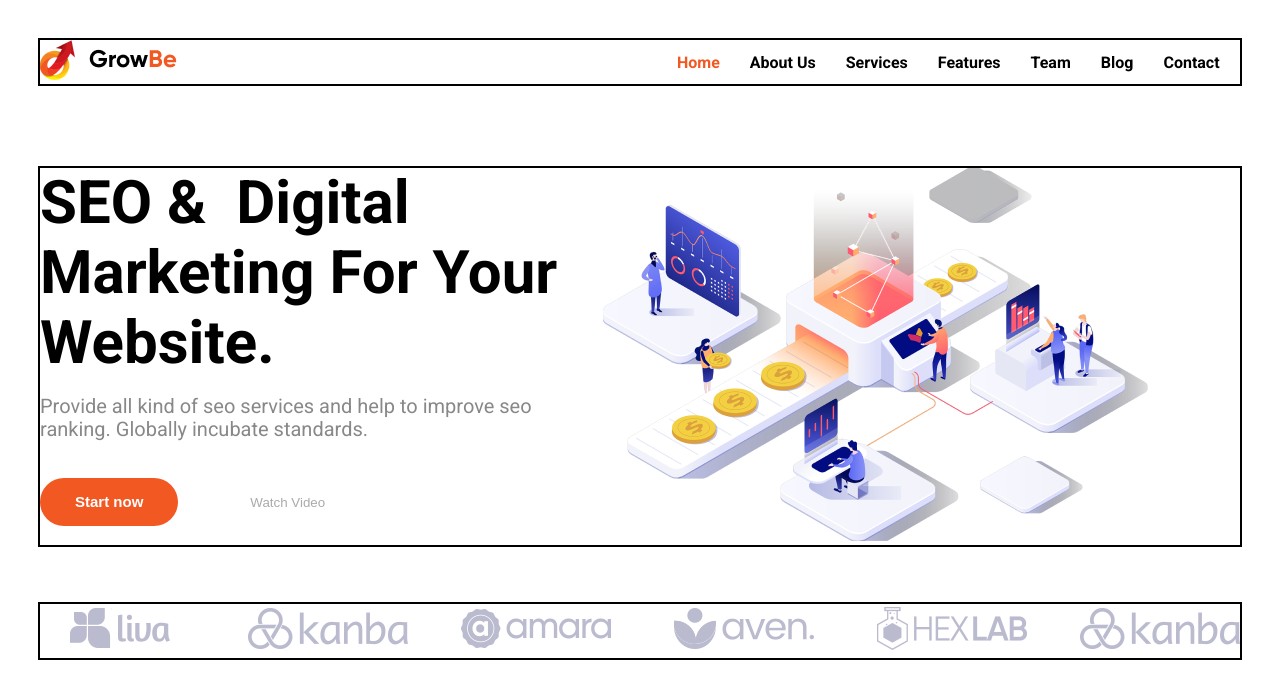
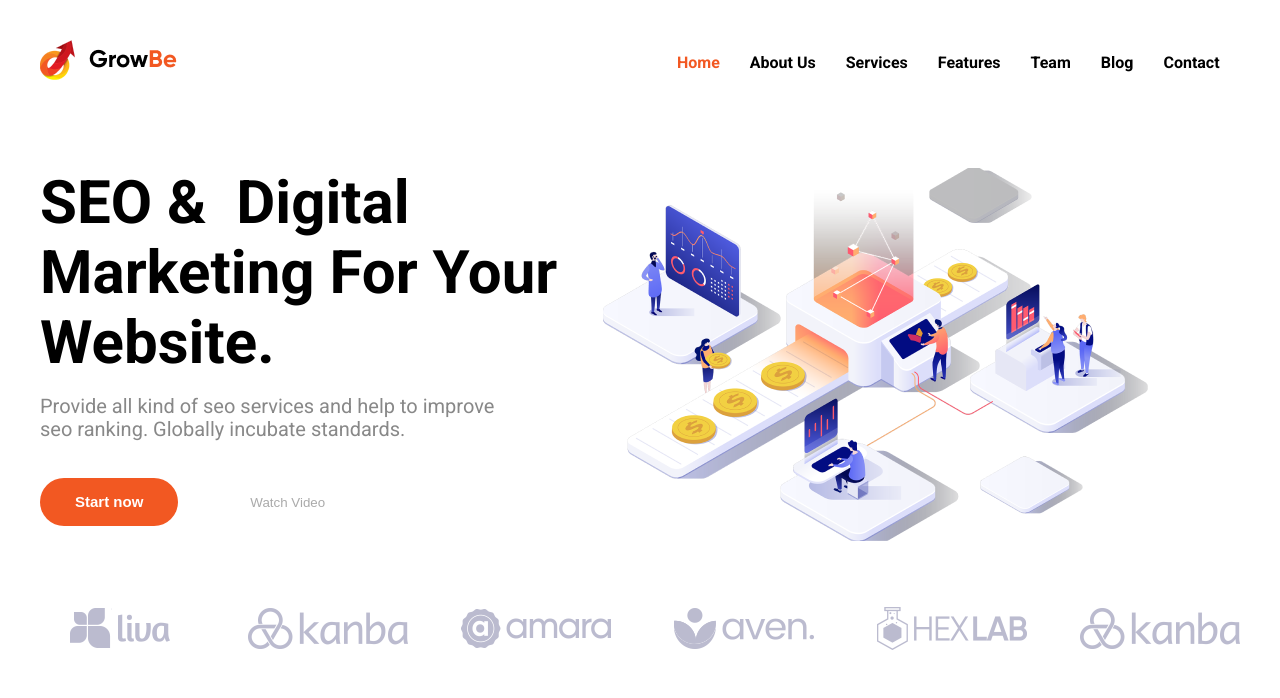
Before and after one commit to Ama9lh/Landing-1, a plain HTML site: page index.html in a window 1280 px wide. Drawn offline with Linux system fonts and the light colour scheme.

Commit message:
remove border and add max-width to class 'content'

```diff
--- a/css/style.css
+++ b/css/style.css
@@ -18,7 +18,6 @@ a {
     max-width: 1200px;
     width: 100%;
     margin: 0 auto 0 auto;
-    outline: 2px solid black;
 
 }
 
@@ -82,6 +81,7 @@ a {
 }
 
 .content {
+    max-width: 466px;
     padding: 0 0 37px 0;
     font-size: 20px;
     line-height: 23px;
```
